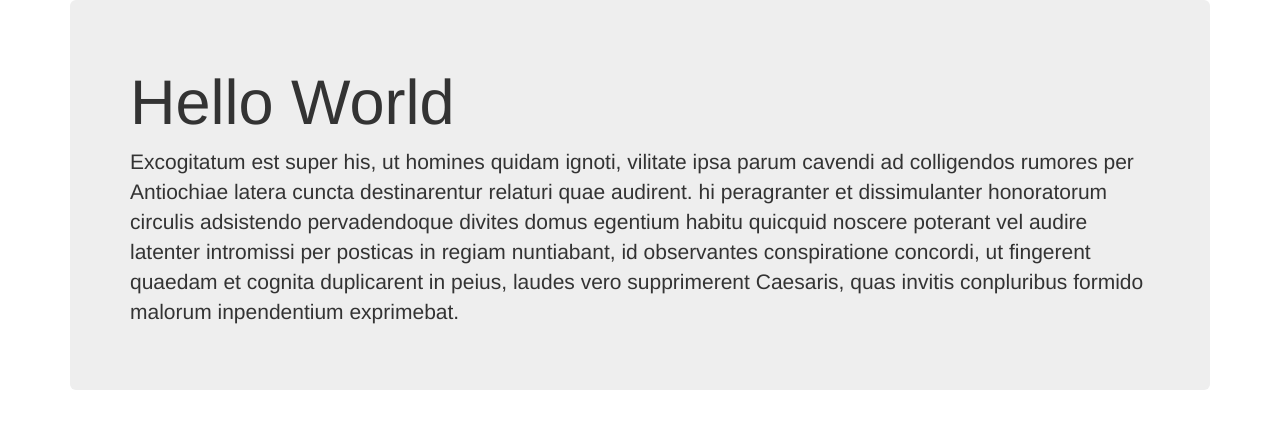
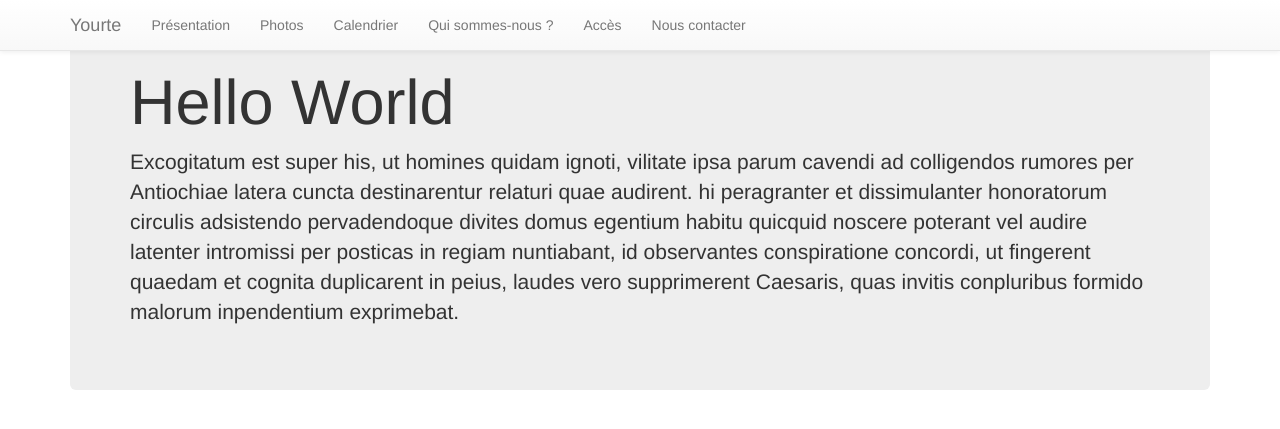
Before and after one commit to b-viguier/yourte, a Jekyll site: the page built from index.html, in a window 1280 px wide. Shown: the top 429 px of the page. Built offline with Jekyll 4.4.1, drawn with Linux system fonts in a browser that asks for light colours.

Commit message:
POC for navbar

```diff
--- /dev/null
+++ b/_data/menu.yml
@@ -0,0 +1,12 @@
+-
+    title: Présentation
+-
+    title: Photos
+-
+    title: Calendrier
+-
+    title: Qui sommes-nous ?
+-
+    title: Accès
+-
+    title: Nous contacter
--- a/index.html
+++ b/index.html
@@ -1,6 +1,29 @@
 ---
 layout: base
 ---
+
+<!-- Fixed navbar -->
+<nav class="navbar navbar-default navbar-fixed-top">
+    <div class="container">
+        <div class="navbar-header">
+            <button type="button" class="navbar-toggle collapsed" data-toggle="collapse" data-target="#navbar" aria-expanded="false" aria-controls="navbar">
+                <span class="sr-only">Toggle navigation</span>
+                <span class="icon-bar"></span>
+                <span class="icon-bar"></span>
+                <span class="icon-bar"></span>
+            </button>
+            <a class="navbar-brand" href="#">Yourte</a>
+        </div>
+        <div id="navbar" class="navbar-collapse collapse">
+            <ul class="nav navbar-nav">
+                {% for entry in site.data.menu %}
+                <li><a href="#{{entry.title | slugify}}">{{ entry.title }}</a></li>
+                {% endfor %}
+            </ul>
+
+        </div><!--/.nav-collapse -->
+    </div>
+</nav>
 
 <div class="container">
     <div class="jumbotron">
```
